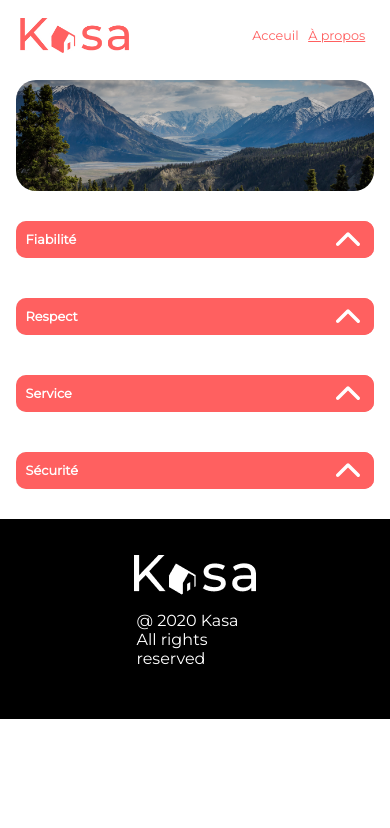
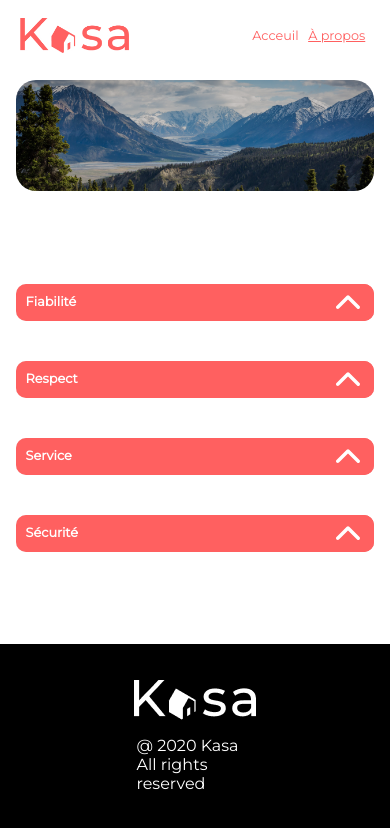
Before and after one commit to CMickus/Projet-6, a React (Create React App) app: page /A-propos in a window 390 px wide. Shown: the top 828 px of the page. Built offline with nearby package versions, Linux system fonts and the light colour scheme.

Commit message:
fin du css

```diff
--- a/src/components/Taglist.module.scss
+++ b/src/components/Taglist.module.scss
@@ -8,5 +8,6 @@
   @media screen and (max-width: 767px) {
     .tag{
       font-size: 0.8em;
+      flex-wrap: wrap;
     }
   }
--- a/src/index.scss
+++ b/src/index.scss
@@ -14,3 +14,19 @@ code {
 a, p, h1, h2, h3, h4 {
   color: #ff6060;
 }
+
+
+@media screen and (max-width: 767px) {
+
+  main {
+    flex: 1;
+  }
+
+  #root {
+    margin: 0;
+    display: flex;
+    flex-direction: column;
+    min-height: 100vh;
+  }
+
+}
--- a/src/pages/APropos.module.scss
+++ b/src/pages/APropos.module.scss
@@ -8,6 +8,7 @@
     gap: 20px;
     padding-top: 20px;
     padding-bottom: 20px;
+    height: 90%;
   }
 
   .card {
```
